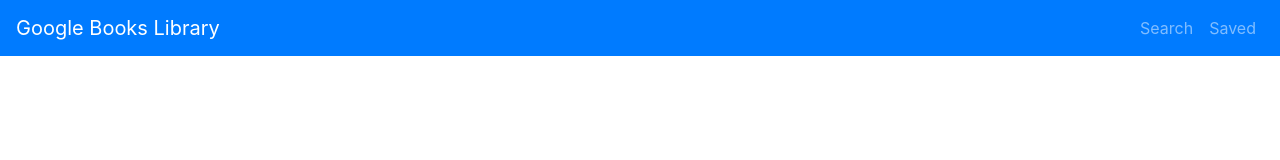
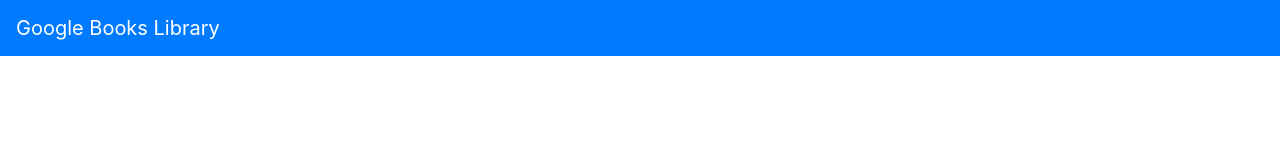
Before and after one commit to nicoloparco/google-books-search, a React (Create React App) app in the folder client/: page / in a window 1280 px wide. Shown: the top 160 px of the page. Built offline with nearby package versions, Linux system fonts and the light colour scheme.

Commit message:
added react-router-dom basic functionality

```diff
--- a/client/package.json
+++ b/client/package.json
@@ -8,6 +8,7 @@
     "@testing-library/user-event": "^7.1.2",
     "react": "^16.13.1",
     "react-dom": "^16.13.1",
+    "react-router-dom": "^5.1.2",
     "react-scripts": "3.4.1"
   },
   "scripts": {
--- a/client/src/App.js
+++ b/client/src/App.js
@@ -1,12 +1,15 @@
 import React from 'react';
+import { BrowserRouter as Router} from "react-router-dom";
 import Navbar from "./components/Navbar"
 import './App.css';
 
 function App() {
   return (
-    <div className="App">
+    <Router>
+      <div className="App">
         <Navbar />
-    </div>
+      </div>
+    </Router>
   );
 }
 
--- a/client/src/components/Navbar/index.js
+++ b/client/src/components/Navbar/index.js
@@ -1,4 +1,5 @@
 import React from "react";
+import { Link } from "react-router-dom"
 
 function Navbar() {
   return (
@@ -21,14 +22,10 @@ function Navbar() {
         <div className="collapse navbar-collapse ml-auto" id="navbarNav">
           <ul className="navbar-nav ml-auto">
             <li className="nav-item">
-              <a className="nav-link" href="/search">
-                Search
-              </a>
+              <Link to="search">Search</Link>
             </li>
             <li className="nav-item">
-              <a className="nav-link" href="/saved">
-                Saved
-              </a>
+              <Link to="/saved">Saved</Link>
             </li>
           </ul>
         </div>
```
Also changed, not shown: 1 other file (tests, documents, lock files or other folders).
